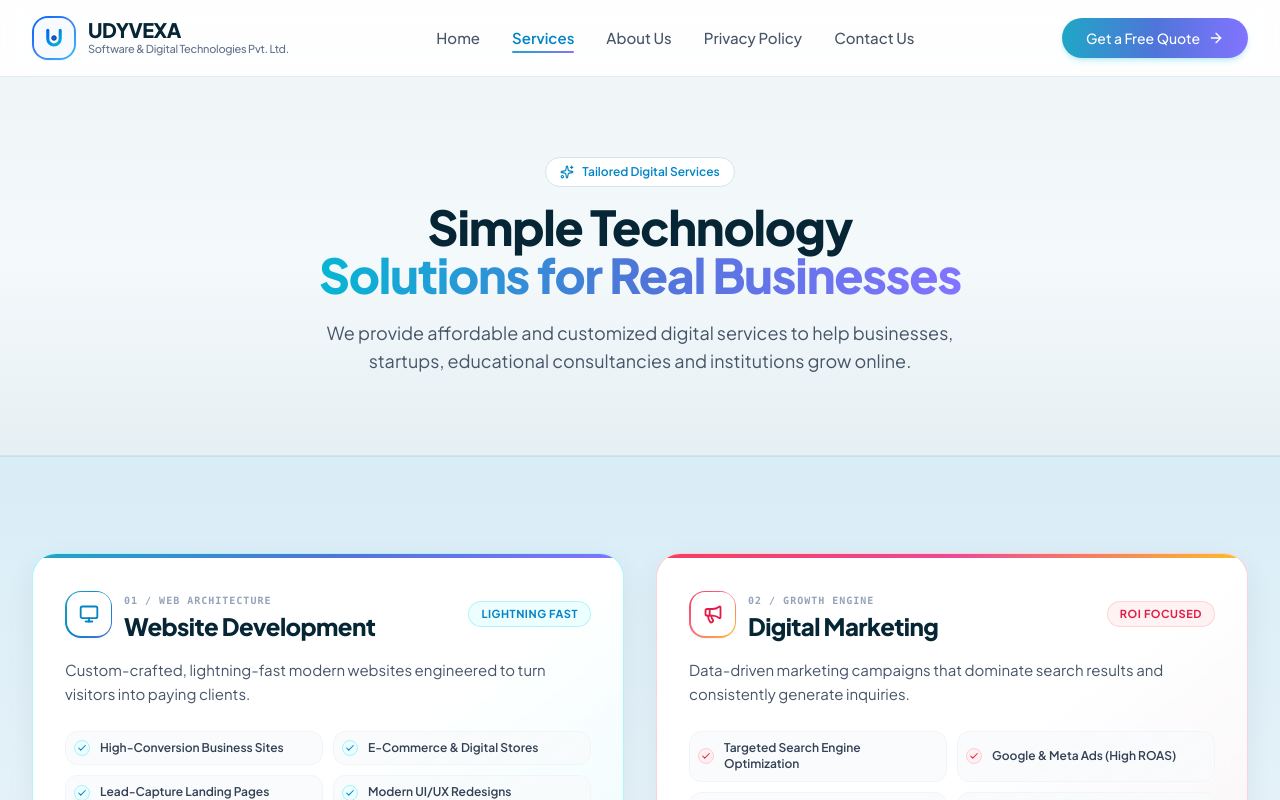
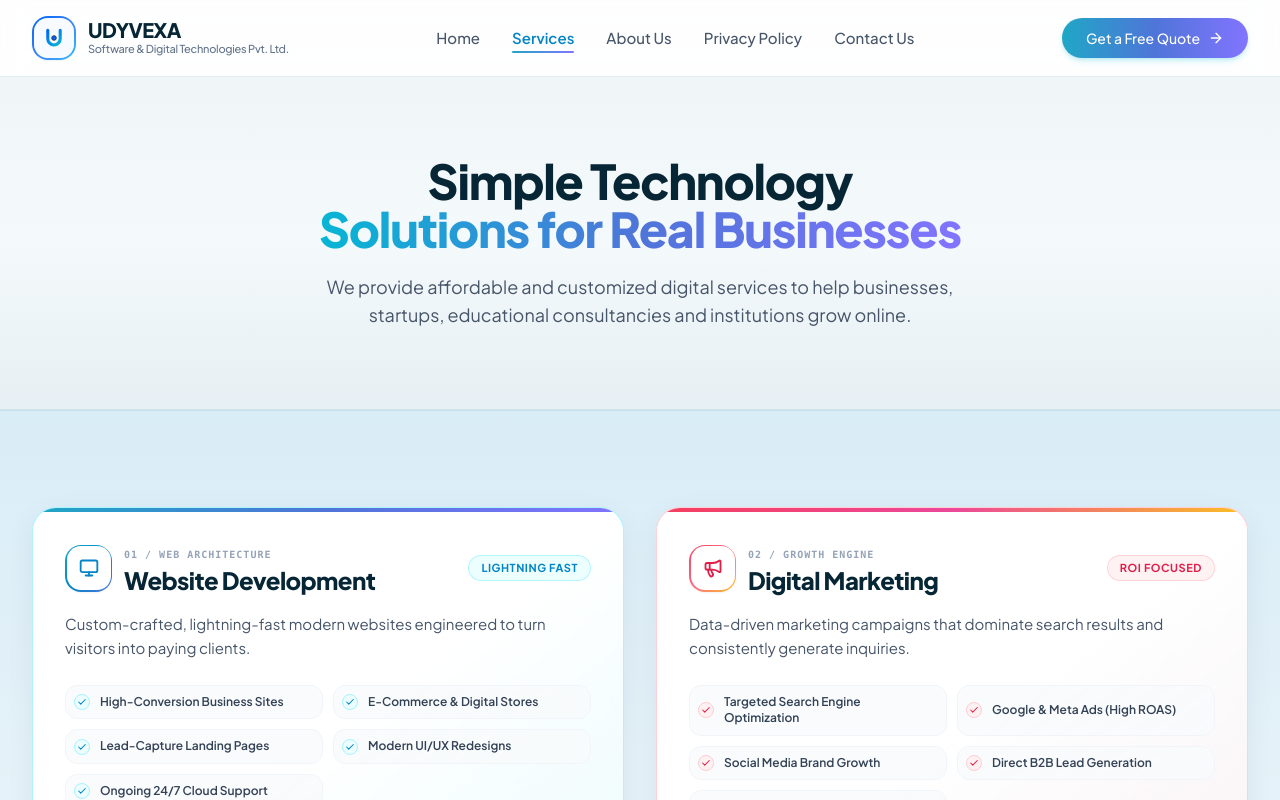
Before and after one commit to mounikav-12/Udyvexa, a React (Vite) app: page / in a window 1280 px wide. Both pictures are taken after a click on the button "Explore Our Services". Shown: the top 800 px of the page. Built offline with nearby package versions, Linux system fonts and the light colour scheme.

Commit message:
chore: remove Tailored Digital Services pill badge from ServicesPage

```diff
--- a/src/components/ServicesPage.jsx
+++ b/src/components/ServicesPage.jsx
@@ -6,7 +6,6 @@ import {
   GraduationCap,
   Check,
   ArrowRight,
-  Sparkles,
 } from 'lucide-react';
 
 /* ─────────────────────────────────────────────
@@ -169,10 +168,6 @@ export default function ServicesPage({ onOpenQuote }) {
       <section className="relative overflow-hidden pt-12 pb-14 sm:pt-16 sm:pb-18 lg:pt-20 lg:pb-20 bg-gradient-to-b from-[#f0f6f8] via-[#f4f9fb] to-[#e6eff3] border-b border-[#d2e5ed]">
         <div className="max-w-7xl mx-auto px-4 sm:px-6 lg:px-8 text-center max-w-3xl">
           <SR>
-            <div className="inline-flex items-center gap-2 px-3.5 py-1.5 rounded-full bg-white border border-[#d2e5ed] shadow-xs text-xs font-semibold text-[#0284c7] mb-4">
-              <Sparkles className="w-3.5 h-3.5 text-[#0284c7]" />
-              <span>Tailored Digital Services</span>
-            </div>
             <h1 className="text-3xl sm:text-4xl lg:text-5xl font-extrabold text-[#072635] tracking-tight leading-tight mb-5">
               Simple Technology <br />
               <span className="text-transparent bg-clip-text bg-gradient-to-r from-cyan-500 via-[#4f75d9] to-[#8274ff]">
```
